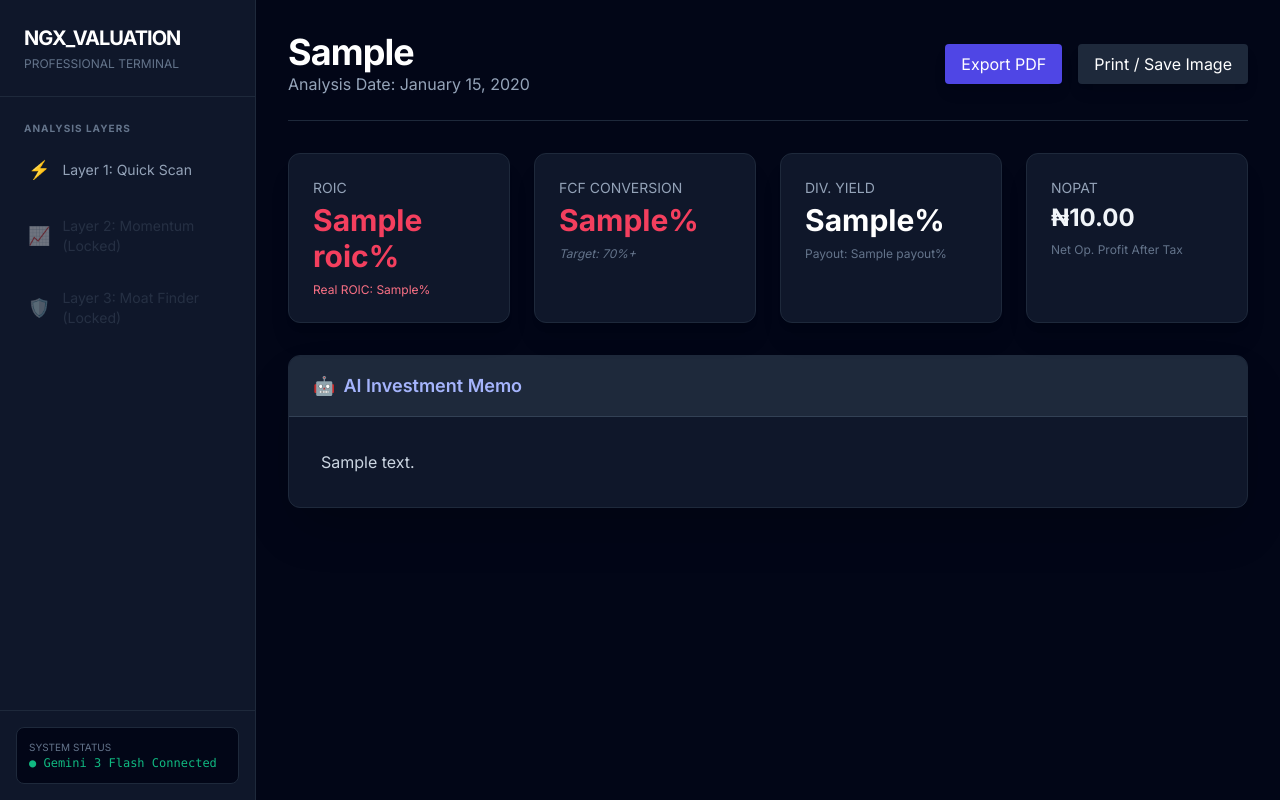
After one commit to iygeal/ngx-fa-workbench, a Django app: template ngx_valuation/templates/ngx_valuation/results.html in a window 1280 px wide. The commit adds this page. Run offline with Django 3.2, Linux system fonts and the light colour scheme; tables that the repository leaves empty hold one stand-in row (values such as "Sample post"); the template is opened without the code that fills it: values that come from a table or form of the project are taken from there, most other values are stand-ins (such as "Sample title", 1, 10 or a date in 2020); some libraries are stand-ins or nearby versions.

Commit message:
Added views, templates with stylings

```diff
--- /dev/null
+++ b/ngx_valuation/templates/ngx_valuation/results.html
@@ -0,0 +1,73 @@
+{% extends 'base.html' %}
+
+{% block content %}
+<div class="min-h-screen bg-slate-950 text-slate-200 p-4 md:p-8">
+    <div class="flex flex-col md:flex-row justify-between items-center mb-8 border-b border-slate-800 pb-6">
+        <div>
+            <h1 class="text-4xl font-bold text-white tracking-tight">{{ analysis.ticker }}</h1>
+            <p class="text-slate-400">Analysis Date: {{ analysis.analysis_date|date:"F d, Y" }}</p>
+        </div>
+        <div class="flex gap-4 mt-4 md:mt-0">
+            <a href="{% url 'export_pdf' analysis.pk %}" class="bg-indigo-600 hover:bg-indigo-700 text-white px-4 py-2 rounded shadow-lg transition">
+                Export PDF
+            </a>
+            <button onclick="window.print()" class="bg-slate-800 hover:bg-slate-700 text-white px-4 py-2 rounded shadow-lg transition">
+                Print / Save Image
+            </button>
+        </div>
+    </div>
+
+    <div class="grid grid-cols-1 md:grid-cols-2 lg:grid-cols-4 gap-6 mb-8">
+        <div class="bg-slate-900 p-6 rounded-xl border border-slate-800 shadow-xl">
+            <p class="text-slate-400 text-sm font-medium uppercase mb-1">ROIC</p>
+            <p class="text-3xl font-bold {% if results.flags.is_efficient %}text-emerald-400{% else %}text-rose-500{% endif %}">
+                {{ results.raw.roic }}%
+            </p>
+            <p class="text-xs mt-2 {% if results.flags.is_wealth_creator %}text-emerald-500{% else %}text-rose-400{% endif %}">
+                Real ROIC: {{ results.raw.real_roic }}%
+            </p>
+        </div>
+
+        <div class="bg-slate-900 p-6 rounded-xl border border-slate-800 shadow-xl">
+            <p class="text-slate-400 text-sm font-medium uppercase mb-1">FCF Conversion</p>
+            <p class="text-3xl font-bold {% if results.flags.is_cash_backed %}text-emerald-400{% else %}text-rose-500{% endif %}">
+                {{ results.raw.fcf_conv }}%
+            </p>
+            <p class="text-xs mt-2 text-slate-500 italic">Target: 70%+</p>
+        </div>
+
+        <div class="bg-slate-900 p-6 rounded-xl border border-slate-800 shadow-xl">
+            <p class="text-slate-400 text-sm font-medium uppercase mb-1">Div. Yield</p>
+            <p class="text-3xl font-bold text-white">{{ results.raw.div_yield }}%</p>
+            <p class="text-xs mt-2 text-slate-500">Payout: {{ results.raw.payout }}%</p>
+        </div>
+
+        <div class="bg-slate-900 p-6 rounded-xl border border-slate-800 shadow-xl">
+            <p class="text-slate-400 text-sm font-medium uppercase mb-1">NOPAT</p>
+            <p class="text-2xl font-bold text-slate-100">₦{{ results.raw.nopat|floatformat:2 }}</p>
+            <p class="text-xs mt-2 text-slate-500">Net Op. Profit After Tax</p>
+        </div>
+    </div>
+
+    <div class="bg-slate-900 rounded-xl border border-slate-800 shadow-2xl overflow-hidden">
+        <div class="bg-slate-800 px-6 py-4 border-b border-slate-700">
+            <h3 class="text-lg font-semibold text-indigo-300 flex items-center">
+                <span class="mr-2">🤖</span> AI Investment Memo
+            </h3>
+        </div>
+        <div class="p-8 prose prose-invert max-w-none leading-relaxed text-slate-300">
+            {{ analysis.ai_commentary|linebreaks }}
+        </div>
+    </div>
+</div>
+
+<style>
+    @media print {
+        .bg-slate-950 { background-color: white !important; color: black !important; }
+        .bg-slate-900 { border: 1px solid #e2e8f0 !important; background-color: #f8fafc !important; color: black !important; }
+        button, a { display: none !important; }
+        .text-emerald-400 { color: #059669 !important; }
+        .text-rose-500 { color: #dc2626 !important; }
+    }
+</style>
+{% endblock %}
--- a/requirements.txt
+++ b/requirements.txt
@@ -6,6 +6,8 @@ charset-normalizer==3.4.7
 cryptography==46.0.7
 dj-database-url==3.1.2
 Django==5.2.13
+django-environ==0.13.0
+dotenv==0.9.9
 google-ai-generativelanguage==0.6.15
 google-api-core==2.30.3
 google-api-python-client==2.194.0
@@ -17,6 +19,7 @@ grpcio==1.80.0
 grpcio-status==1.71.2
 httplib2==0.31.2
 idna==3.11
+pillow==12.2.0
 proto-plus==1.27.2
 protobuf==5.29.6
 psycopg2-binary==2.9.11
@@ -26,6 +29,8 @@ pycparser==3.0
 pydantic==2.13.1
 pydantic_core==2.46.1
 pyparsing==3.3.2
+python-dotenv==1.2.2
+reportlab==4.4.10
 requests==2.33.1
 sqlparse==0.5.5
 tqdm==4.67.3
--- a/templates/base.html
+++ b/templates/base.html
@@ -3,20 +3,59 @@
 <head>
     <meta charset="UTF-8">
     <meta name="viewport" content="width=device-width, initial-scale=1.0">
-    <title>NGX Workbench</title>
+    <title>NGX Valuation Workbench</title>
     <script src="https://cdn.tailwindcss.com"></script>
+    <link href="https://fonts.googleapis.com/css2?family=Inter:wght@300;400;600;700&display=swap" rel="stylesheet">
+    <style>
+        body { font-family: 'Inter', sans-serif; }
+        .sidebar-link-active { @apply bg-slate-800 text-white border-l-4 border-indigo-500; }
+    </style>
 </head>
-<body class="bg-gray-100 text-gray-900 font-sans">
+<body class="bg-slate-950 text-slate-200 min-h-screen flex">
 
-    <nav class="bg-blue-800 p-4 text-white shadow-lg">
-        <div class="container mx-auto font-bold text-xl">
-            NGX Fundamental Workbench
+    <aside class="w-64 bg-slate-900 border-r border-slate-800 flex-shrink-0 hidden md:flex flex-col">
+        <div class="p-6 border-b border-slate-800">
+            <h2 class="text-xl font-bold text-white tracking-tighter">NGX_VALUATION</h2>
+            <p class="text-xs text-slate-500 uppercase mt-1">Professional Terminal</p>
         </div>
-    </nav>
 
-    <main class="container mx-auto p-6">
-        {% block content %}
-        {% endblock %}
+        <nav class="flex-1 mt-6 px-4 space-y-2">
+            <p class="text-[10px] font-bold text-slate-500 uppercase tracking-widest px-2 mb-2">Analysis Layers</p>
+
+            <a href="{% url 'quick_scan' %}" class="flex items-center p-3 text-slate-400 hover:bg-slate-800 hover:text-white rounded-lg transition group">
+                <span class="mr-3 text-lg group-hover:scale-110 transition">⚡</span>
+                <span class="text-sm font-medium">Layer 1: Quick Scan</span>
+            </a>
+
+            <div class="opacity-40 cursor-not-allowed flex items-center p-3 text-slate-600">
+                <span class="mr-3 text-lg">📈</span>
+                <span class="text-sm font-medium">Layer 2: Momentum (Locked)</span>
+            </div>
+
+            <div class="opacity-40 cursor-not-allowed flex items-center p-3 text-slate-600">
+                <span class="mr-3 text-lg">🛡️</span>
+                <span class="text-sm font-medium">Layer 3: Moat Finder (Locked)</span>
+            </div>
+        </nav>
+
+        <div class="p-4 border-t border-slate-800">
+            <div class="bg-slate-950 p-3 rounded-lg border border-slate-800">
+                <p class="text-[10px] text-slate-500 uppercase">System Status</p>
+                <p class="text-xs text-emerald-500 font-mono">● Gemini 3 Flash Connected</p>
+            </div>
+        </div>
+    </aside>
+
+    <main class="flex-1 flex flex-col min-w-0 overflow-hidden">
+        <header class="md:hidden bg-slate-900 p-4 border-b border-slate-800 flex justify-between items-center">
+            <h1 class="font-bold text-white">NGX_VALUATION</h1>
+            <button class="text-slate-400">Menu</button>
+        </header>
+
+        <div class="flex-1 overflow-y-auto">
+            {% block content %}
+            {% endblock %}
+        </div>
     </main>
 
 </body>
```
Also changed, not shown: ngx_valuation/urls.py (added, +8 -0 lines), ngx_valuation/views.py (+68 -6 lines).
